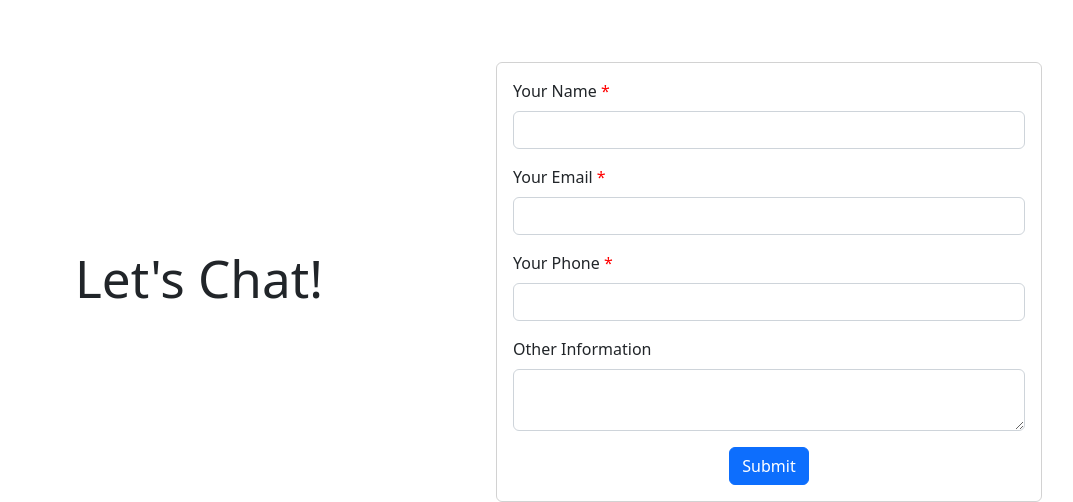
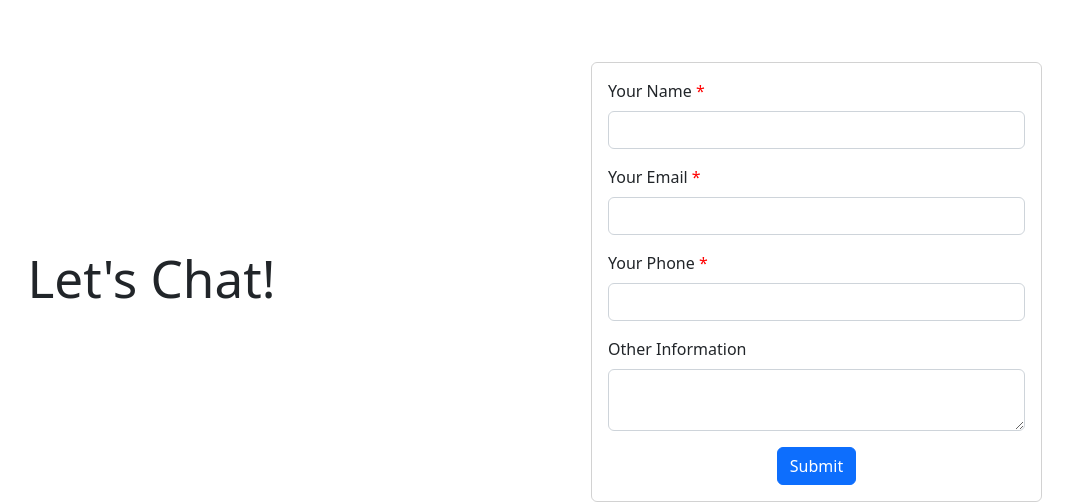
Before and after one commit to 0xRenegade/portfolio, a React (Vite) app: page / in a window 1280 px wide. Shown: the part 1763-2265 px from the top of the page, without its empty margins (156-1229 px from the left). Built offline with nearby package versions, Linux system fonts and the light colour scheme.

Commit message:
remove website from form schema; add vertical/horiztonal rule

```diff
--- a/src/components/ContactSection.jsx
+++ b/src/components/ContactSection.jsx
@@ -1,9 +1,21 @@
+import { useState, useEffect } from 'react'
 import { useForm } from 'react-hook-form'
 import * as yup from 'yup'
 import { Row, Col } from 'react-bootstrap'
 import { useValidationResolver } from '../hooks'
 
 const ContactSection = () => {
+  const [vertical, setVertical] = useState(false)
+
+  const handleResize = (e) => {
+    const { innerWidth } = e.target
+    if (innerWidth >= 992) {
+      setVertical(true)
+    } else {
+      setVertical(false)
+    }
+  }
+
   const phoneRegex =
     /^((\\+[1-9]{1,4}[ \\-]*)|(\\([0-9]{2,3}\\)[ \\-]*)|([0-9]{2,4})[ \\-]*)*?[0-9]{3,4}?[ \\-]*[0-9]{3,4}?$/
 
@@ -14,7 +26,6 @@ const ContactSection = () => {
       .string()
       .matches(phoneRegex, 'Phone Number is invalid.')
       .required('Your phone number is required.'),
-    website: yup.string().nullable(),
     reason: yup.string().required('This information is helpful.'),
   })
   const resolver = useValidationResolver(SCHEMA)
@@ -27,20 +38,37 @@ const ContactSection = () => {
     })
   }
 
+  useEffect(() => {
+    window.addEventListener('resize', handleResize)
+  })
+
   return (
     <Row>
       <Col
         className="lets-chat d-flex align-items-center justify-content-center"
         xs={12}
         sm={12}
-        md={6}
-        lg={6}
-        xl={6}
-        xxl={6}
+        md={12}
+        lg={5}
+        xl={5}
+        xxl={5}
       >
         <h1>Let's Chat!</h1>
       </Col>
-      <Col xs={12} sm={12} md={6} lg={6} xl={6} xxl={6}>
+      <Col
+        className="d-flex justify-content-center align-items-center"
+        style={{ margin: '20px 0' }}
+        xs={12}
+        sm={12}
+        md={12}
+        lg={2}
+        xl={2}
+        xxl={2}
+      >
+        {vertical && <div className="vr"></div>}
+        {!vertical && <div className="hr"></div>}
+      </Col>
+      <Col xs={12} sm={12} md={12} lg={5} xl={5} xxl={5}>
         <form onSubmit={hijackSubmit}>
           <div className="mb-3">
             <label className="form-label">
```
